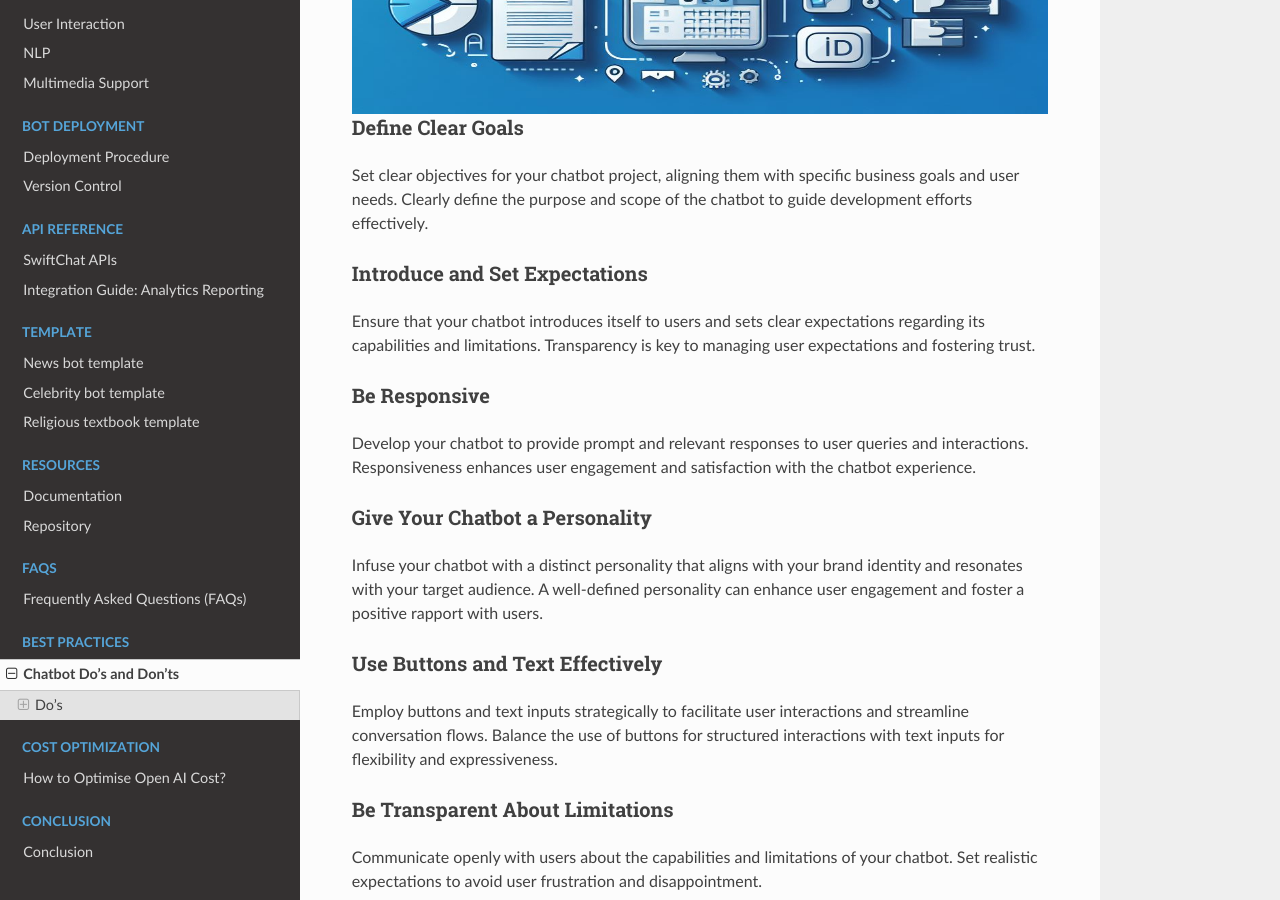
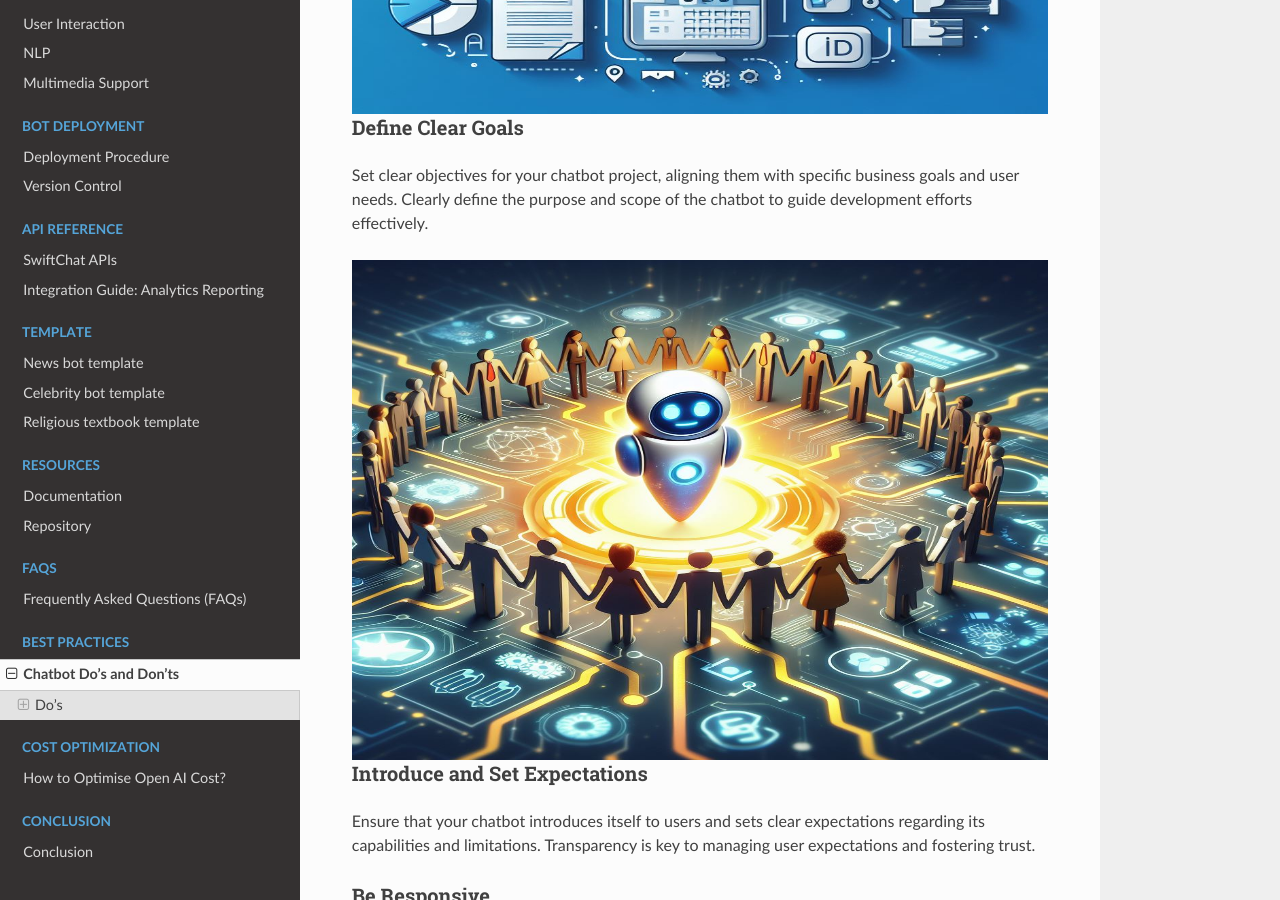
Before and after one commit to Priyanka-sharma181/Chatbot-Development-Guide, a Sphinx documentation site: the page built from docs/source/best_practices.rst, in a window 1280 px wide and 900 px high, scrolled down 844 px. Built offline with Sphinx 7.4.7 and the Read the Docs theme 2.0.0, drawn with Linux system fonts in a browser that asks for light colours.

Commit message:
re-order

```diff
--- a/docs/source/best_practices.rst
+++ b/docs/source/best_practices.rst
@@ -22,6 +22,13 @@ Define Clear Goals
 ^^^^^^^^^^^^^^^^^^^^^^^^^^^^^
 
 Set clear objectives for your chatbot project, aligning them with specific business goals and user needs. Clearly define the purpose and scope of the chatbot to guide development efforts effectively.
+
+.. image:: ../images/best_practice_images/chatbot_goal.jpeg
+   :alt: Deployment Structure
+   :width: 1300
+   :height: 500
+   :align: center
+
 
 Introduce and Set Expectations
 ^^^^^^^^^^^^^^^^^^^^^^^^^^^^^
```
Also changed, not shown: docs/images/best_practice_images/chatbot_goal.jpeg (added).
